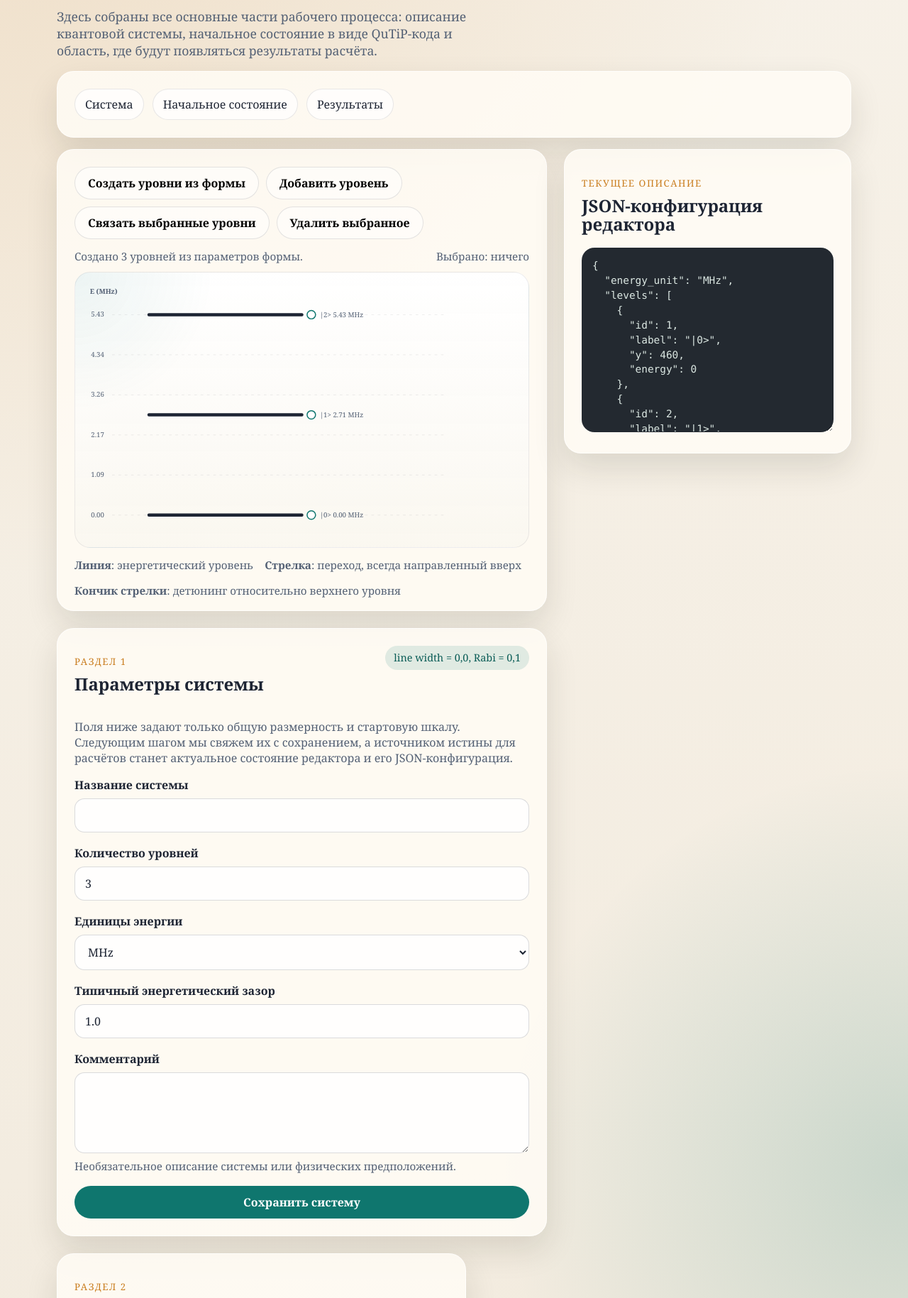
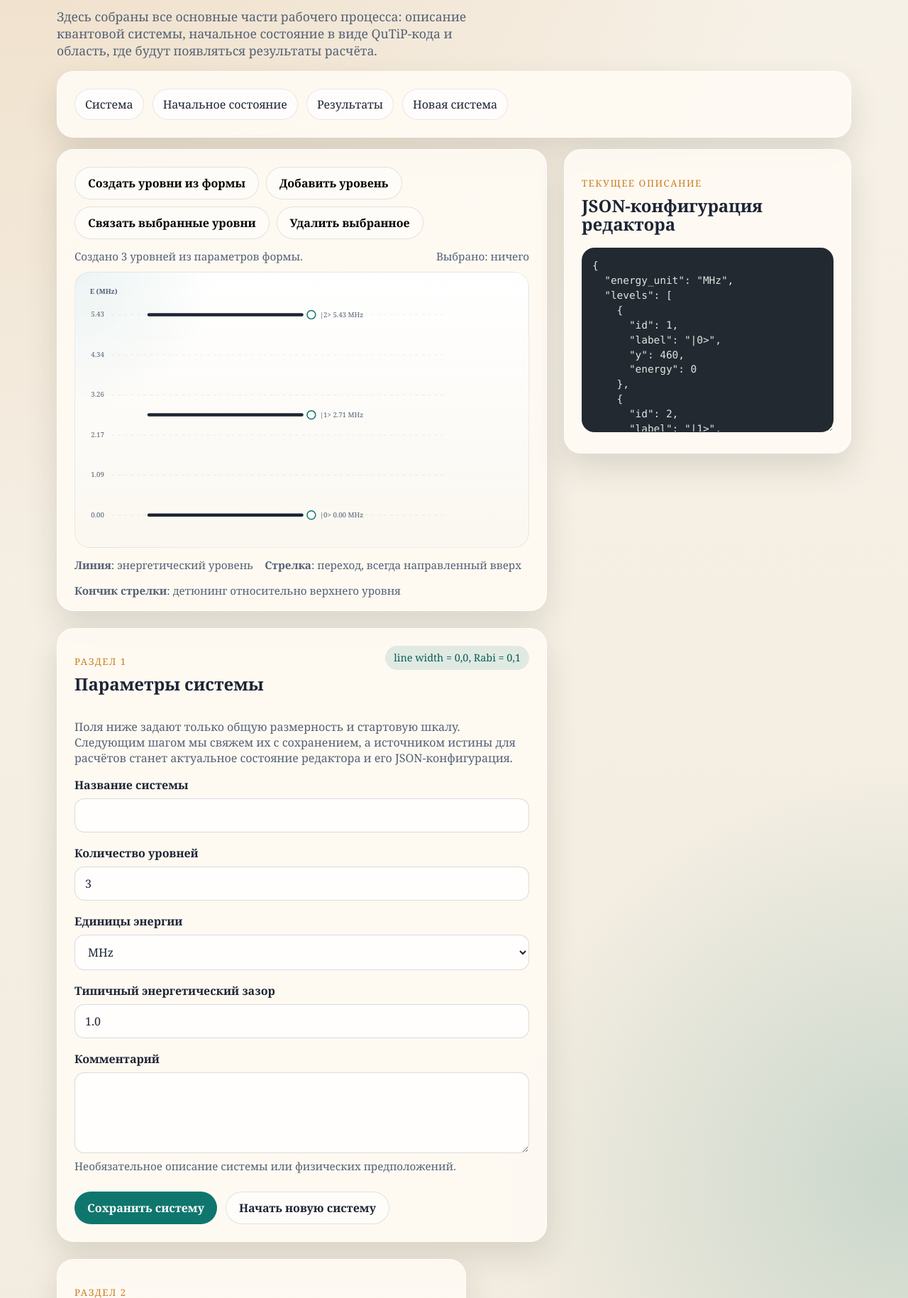
Before and after one commit to babichevko/django_qutip, a Django app: page /systems/editor/ in a window 1280 px wide. Shown: the part 364-2193 px from the top of the page at 71% size. Run offline with Django 5.2, Linux system fonts and the light colour scheme.

Commit message:
allow starting a new system from editor

```diff
--- a/static/css/app.css
+++ b/static/css/app.css
@@ -126,6 +126,14 @@ h1 {
     flex-wrap: wrap;
     gap: 14px;
     margin-top: 28px;
+}
+
+.form-actions,
+.card-actions {
+    display: flex;
+    flex-wrap: wrap;
+    gap: 12px;
+    margin-top: 8px;
 }
 
 .button {
--- a/static/js/level_editor.js
+++ b/static/js/level_editor.js
@@ -270,9 +270,6 @@
         resetState();
         if (parsed.energy_unit) {
             state.energyUnit = parsed.energy_unit;
-            if (systemEnergyUnit) {
-                systemEnergyUnit.value = parsed.energy_unit;
-            }
         }
 
         state.levels = levels.map((level, index) => ({
@@ -300,9 +297,6 @@
         state.nextLevelId = Math.max(0, ...state.levels.map((level) => level.id)) + 1;
         state.nextTransitionId = Math.max(0, ...state.transitions.map((transition) => transition.id)) + 1;
 
-        if (systemLevelCount) {
-            systemLevelCount.value = String(state.levels.length);
-        }
         render();
         editorStatus.textContent = 'Редактор восстановлен из сохранённой конфигурации.';
     }
--- a/templates/simulator/editor.html
+++ b/templates/simulator/editor.html
@@ -15,6 +15,7 @@
         <a href="#system-config">Система</a>
         <a href="#initial-state">Начальное состояние</a>
         <a href="#results">Результаты</a>
+        <a href="{% url 'editor' %}">Новая система</a>
     </div>
 </section>
 
@@ -71,7 +72,10 @@
                         {% endif %}
                     </div>
                 {% endfor %}
-                <button class="button button-primary" type="submit" name="system_submit">Сохранить систему</button>
+                <div class="form-actions">
+                    <button class="button button-primary" type="submit" name="system_submit">Сохранить систему</button>
+                    <a class="button button-secondary" href="{% url 'editor' %}">Начать новую систему</a>
+                </div>
             </form>
         </section>
     </div>
@@ -175,6 +179,9 @@
                     <dt>Обновлено</dt>
                     <dd>{{ current_system.updated_at|date:"d.m.Y H:i" }}</dd>
                 </dl>
+                <div class="card-actions">
+                    <a class="button button-secondary" href="{% url 'editor' %}">Очистить рабочую область</a>
+                </div>
             </aside>
         {% endif %}
 
--- a/templates/simulator/system_list.html
+++ b/templates/simulator/system_list.html
@@ -26,6 +26,9 @@
                     {% if system.notes %}
                         <p class="help-text">{{ system.notes }}</p>
                     {% endif %}
+                    <div class="card-actions">
+                        <a class="button button-secondary" href="{% url 'editor' %}?system_id={{ system.id }}">Открыть в редакторе</a>
+                    </div>
                 </article>
             {% endfor %}
         </div>
```
